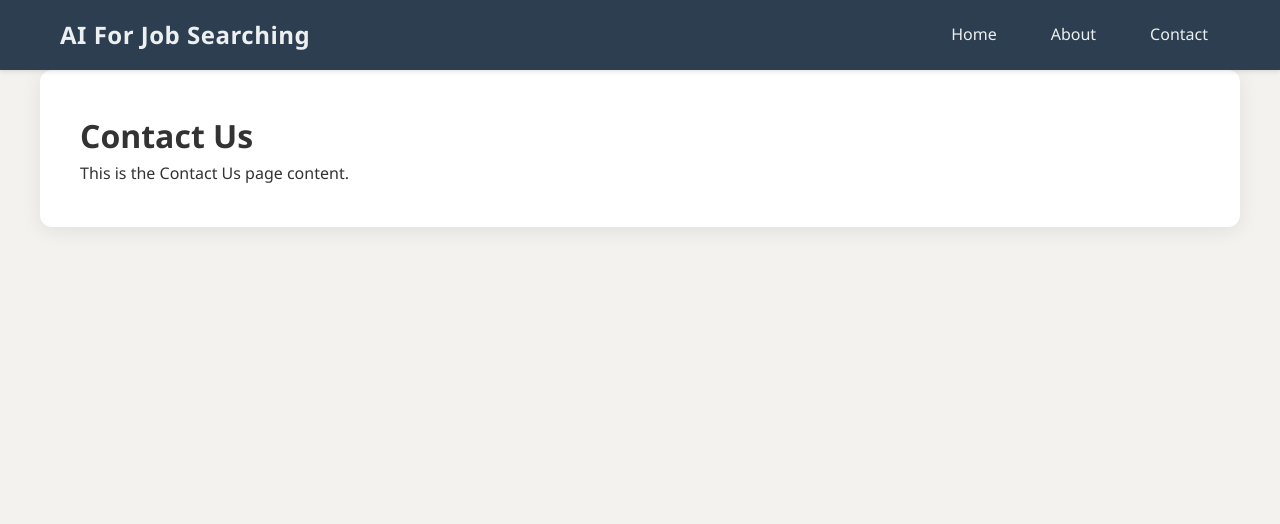
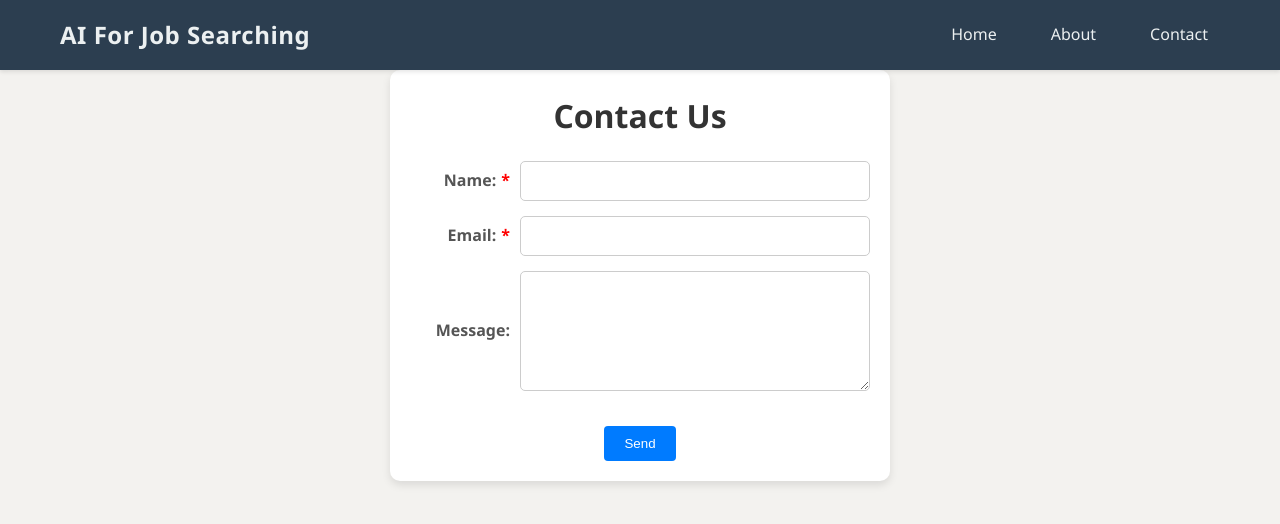
Before and after one commit to shaik1201/Final-Project, a React (Create React App) app in the folder frontend/: page /contact in a window 1280 px wide. Shown: the top 524 px of the page. Built offline with nearby package versions, Linux system fonts and the light colour scheme.

Commit message:
add contact page form

```diff
--- /dev/null
+++ b/frontend/src/components/Contact.css
@@ -0,0 +1,106 @@
+.contact-us-container {
+  max-width: 500px;
+  margin: 0 auto;
+  padding: 20px;
+  background-color: #fff;
+  border-radius: 10px;
+  box-shadow: 0 4px 8px rgba(0, 0, 0, 0.1);
+  text-align: center;
+}
+
+.contact-us-container h1 {
+  margin-bottom: 20px;
+  color: #333;
+}
+
+form {
+  display: flex;
+  flex-direction: column;
+  align-items: center;
+}
+
+.form-group {
+  display: flex;
+  align-items: center;
+  margin-bottom: 15px;
+  width: 100%;
+}
+
+.form-group label {
+  flex: 0 0 100px;
+  margin-right: 10px;
+  font-weight: bold;
+  color: #555;
+  text-align: right;
+}
+
+.form-group label.required::after {
+  content: "*";
+  color: red;
+  margin-left: 5px;
+}
+
+.form-group input,
+.form-group textarea {
+  flex: 1;
+  padding: 10px;
+  border: 1px solid #ccc;
+  border-radius: 5px;
+  font-size: 16px;
+  transition: border-color 0.3s ease;
+}
+
+.form-group input:focus,
+.form-group textarea:focus {
+  border-color: #007bff;
+  outline: none;
+}
+
+.form-group textarea {
+  height: 120px;
+  resize: vertical;
+}
+
+button {
+  align-self: center;
+  margin-top: 20px;
+  padding: 10px 20px;
+  background-color: #007bff;
+  color: white;
+  border: none;
+  border-radius: 4px;
+  cursor: pointer;
+  transition: background-color 0.3s ease;
+}
+
+button:hover {
+  background-color: #0056b3;
+}
+
+button:focus {
+  outline: none;
+}
+
+.thank-you-message {
+  font-size: 18px;
+  color: #333;
+}
+
+.thank-you-message p {
+  margin: 10px 0;
+}
+
+.home-button {
+  margin-top: 20px;
+  padding: 10px 20px;
+  background-color: #28a745;
+  color: white;
+  border: none;
+  border-radius: 4px;
+  cursor: pointer;
+  transition: background-color 0.3s ease;
+}
+
+.home-button:hover {
+  background-color: #218838;
+}
--- a/frontend/src/components/Contact.js
+++ b/frontend/src/components/Contact.js
@@ -1,10 +1,82 @@
-import React from 'react';
+import React, { useState } from 'react';
+import { useNavigate } from 'react-router-dom'; // Updated import
+import './Contact.css';
 
 const Contact = () => {
+  const [formData, setFormData] = useState({
+    name: '',
+    email: '',
+    message: ''
+  });
+
+  const [isSubmitted, setIsSubmitted] = useState(false);
+  const navigate = useNavigate(); // Updated hook
+
+  const handleChange = (e) => {
+    const { name, value } = e.target;
+    setFormData(prevState => ({
+      ...prevState,
+      [name]: value
+    }));
+  };
+
+  const handleSubmit = async (e) => {
+    e.preventDefault();
+    console.log('Form data:', formData);
+    // Implement the form submission logic here
+    setIsSubmitted(true);
+  };
+
+  const handleHomeRedirect = () => {
+    navigate('/'); // Updated function
+  };
+
   return (
-    <div className='container'>
+    <div className="contact-us-container">
       <h1>Contact Us</h1>
-      <p>This is the Contact Us page content.</p>
+      {isSubmitted ? (
+        <div className="thank-you-message">
+          <p>Thank you for reaching out to us! Our team will get back to you as soon as possible.</p>
+          <br></br>
+          <p>In the meantime, feel free to explore our website</p>
+          <button onClick={handleHomeRedirect} className="home-button">Go back to Job Search</button>
+        </div>
+      ) : (
+        <form onSubmit={handleSubmit}>
+          <div className="form-group">
+            <label htmlFor="name" className="required">Name:</label>
+            <input
+              type="text"
+              id="name"
+              name="name"
+              value={formData.name}
+              onChange={handleChange}
+              required
+            />
+          </div>
+          <div className="form-group">
+            <label htmlFor="email" className="required">Email:</label>
+            <input
+              type="email"
+              id="email"
+              name="email"
+              value={formData.email}
+              onChange={handleChange}
+              required
+            />
+          </div>
+          <div className="form-group">
+            <label htmlFor="message">Message:</label>
+            <textarea
+              id="message"
+              name="message"
+              value={formData.message}
+              onChange={handleChange}
+            />
+          </div>
+          <button type="submit" className="submit-button">Send</button>
+        </form>
+      )}
     </div>
   );
 };
```
